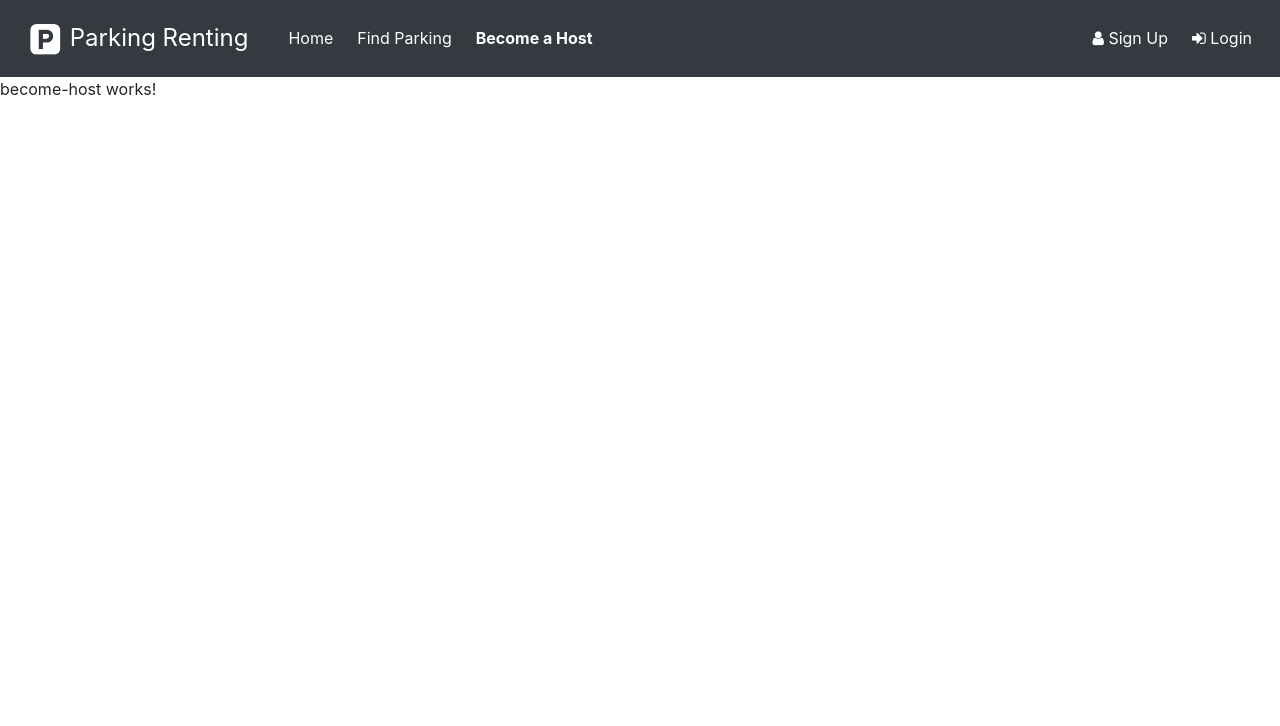
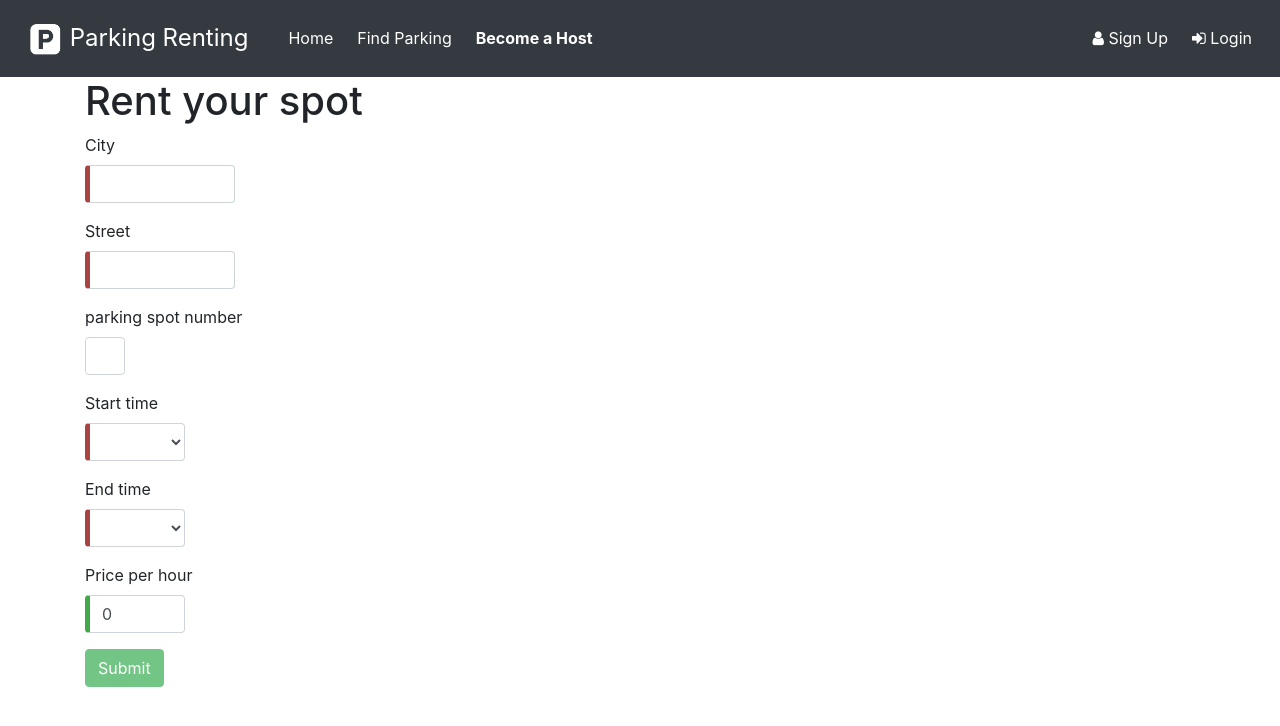
Before and after one commit to TechnionYP5779/team6, an Angular app in the folder frontend/: page /become-host in a window 1280 px wide. Shown: the top 726 px of the page. Built offline with nearby package versions, Linux system fonts and the light colour scheme.

Commit message:
added a new spot form. #182

```diff
--- a/frontend/src/app/become-host/become-host.component.html
+++ b/frontend/src/app/become-host/become-host.component.html
@@ -1,3 +1 @@
-<p>
-  become-host works!
-</p>
+<app-rent-spot-form></app-rent-spot-form>
--- /dev/null
+++ b/frontend/src/app/rent-spot-form/rent-spot-form.component.html
@@ -0,0 +1,43 @@
+<div class="container">
+    <h1>Rent your spot</h1>
+    <form (ngSubmit)="onSubmit()" #RentSpotForm="ngForm">
+      <div class="form-group">
+        <label for="city">City</label>
+        <input type="text" style="width: 150px;" class="form-control" id="city" required [(ngModel)]="model.city" name="city">
+      </div>
+
+      <div class="form-group">
+        <label for="street">Street</label>
+        <input type="text" style="width: 150px;" class="form-control" id="street" required [(ngModel)]="model.street" name="street">
+      </div>
+
+      <div class="form-group">
+        <label for="spot_num">parking spot number</label>
+        <input type="text" style="width: 40px;" class="form-control" id="spot_num" [(ngModel)]="model.spot_num" name="spot_num">
+      </div>
+
+      <div class="form-group">
+		<label for="start_time">Start time</label>
+	  	<select style="width: 100px;" class="form-control" id="start_time" required [(ngModel)]="model.start_time" name="start_time">
+	    	<option *ngFor="let hour of Hours" [value]="hour">{{hour}}</option>
+	  	</select>
+	  </div>
+
+ 	  <div class="form-group">
+		<label for="end_time">End time</label>
+	  	<select style="width: 100px;" class="form-control" id="end_time" required [(ngModel)]="model.end_time" name="end_time">
+	    	<option *ngFor="let hour of Hours" [value]="hour">{{hour}}</option>
+	  	</select>
+	  </div>
+
+	  <div class="form-group">
+        <label for="price">Price per hour</label>
+        <input type="text" style="width: 100px;" class="form-control" id="price" required [(ngModel)]="model.price" name="price">
+      </div>
+
+
+      <button type="submit" class="btn btn-success" [disabled]="!RentSpotForm.form.valid"
+      (click)="newSpot(); RentSpotForm.reset()" >Submit</button>
+
+    </form>
+</div>
--- /dev/null
+++ b/frontend/src/app/rent-spot-form/rent-spot-form.component.ts
@@ -0,0 +1,62 @@
+import { Component, OnInit } from '@angular/core';
+import {RentSpot} from '../rent-spot'
+
+@Component({
+  selector: 'app-rent-spot-form',
+  templateUrl: './rent-spot-form.component.html',
+  styleUrls: ['./rent-spot-form.component.css']
+})
+export class RentSpotFormComponent implements OnInit {
+
+ 	Hours = [
+			' ' ,
+		  	'00:00' ,
+			'01:00' ,
+			'02:00' ,
+			'03:00' ,
+			'04:00' ,
+			'05:00' ,
+			'06:00' ,
+			'07:00' ,
+			'08:00' ,
+			'09:00' ,
+			'10:00' ,
+			'11:00' ,
+			'12:00' ,
+			'13:00' ,
+			'14:00' ,
+			'15:00' ,
+			'16:00' ,
+			'17:00'	,
+			'18:00' ,
+			'19:00' ,
+			'20:00' ,
+			'21:00' ,
+			'22:00' ,
+			'23:00' ,
+			'24:00'
+			]
+
+	submitted = false
+
+	model = new RentSpot('','','','',0)
+
+	onSubmit(){
+		this.submitted = true
+	}
+
+	get diagnostic() {
+	 	return JSON.stringify(this.model);
+	}
+
+	newSpot(){
+		// fill with a post request
+		console.log(JSON.stringify(this.model))
+	}
+
+  constructor()
+
+  ngOnInit() {
+  }
+
+}
--- /dev/null
+++ b/frontend/src/app/rent-spot.ts
@@ -0,0 +1,12 @@
+export class RentSpot {
+
+	constructor(
+		public city: string,
+		public street: string,
+		public start_time: string,
+		public end_time: string,
+		public price: number,
+		public spot_num?: number,
+		) { }
+
+}
--- /dev/null
+++ b/frontend/src/assets/forms.css
@@ -0,0 +1,7 @@
+.ng-valid[required], .ng-valid.required  {
+  border-left: 5px solid #42A948; /* green */
+}
+
+.ng-invalid:not(form)  {
+  border-left: 5px solid #a94442; /* red */
+}
--- a/frontend/src/index.html
+++ b/frontend/src/index.html
@@ -7,6 +7,7 @@
 
   <meta name="viewport" content="width=device-width, initial-scale=1">
   <link rel="icon" type="image/x-icon" href="assets/img/parking-logo-black.png">
+  <link rel="stylesheet" href="assets/forms.css">
 </head>
 <body>
   <app-root></app-root>
```
Also changed, not shown: frontend/src/app/app.module.ts (+6 -2 lines), frontend/src/app/rent-spot-form/rent-spot-form.component.css (added), 1 other file (tests, documents, lock files or other folders).
